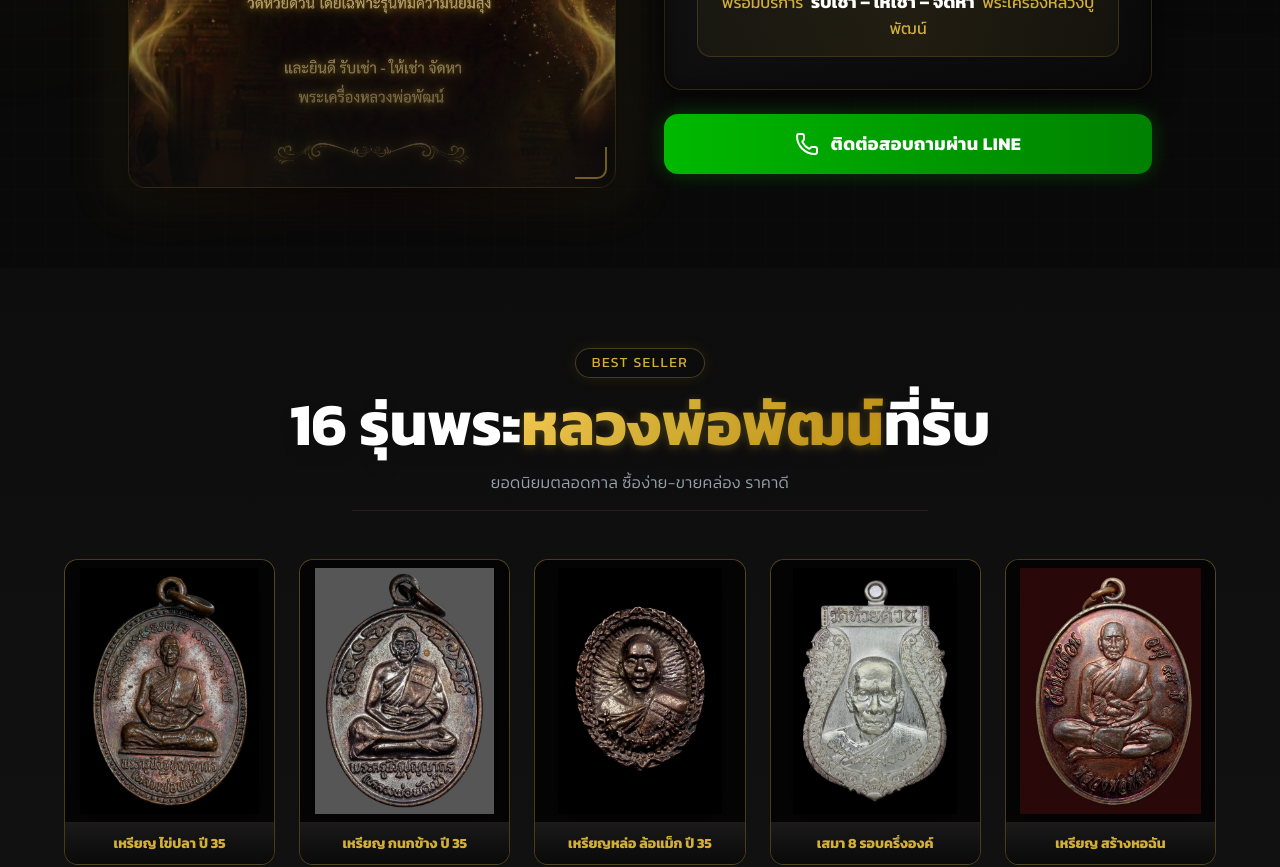
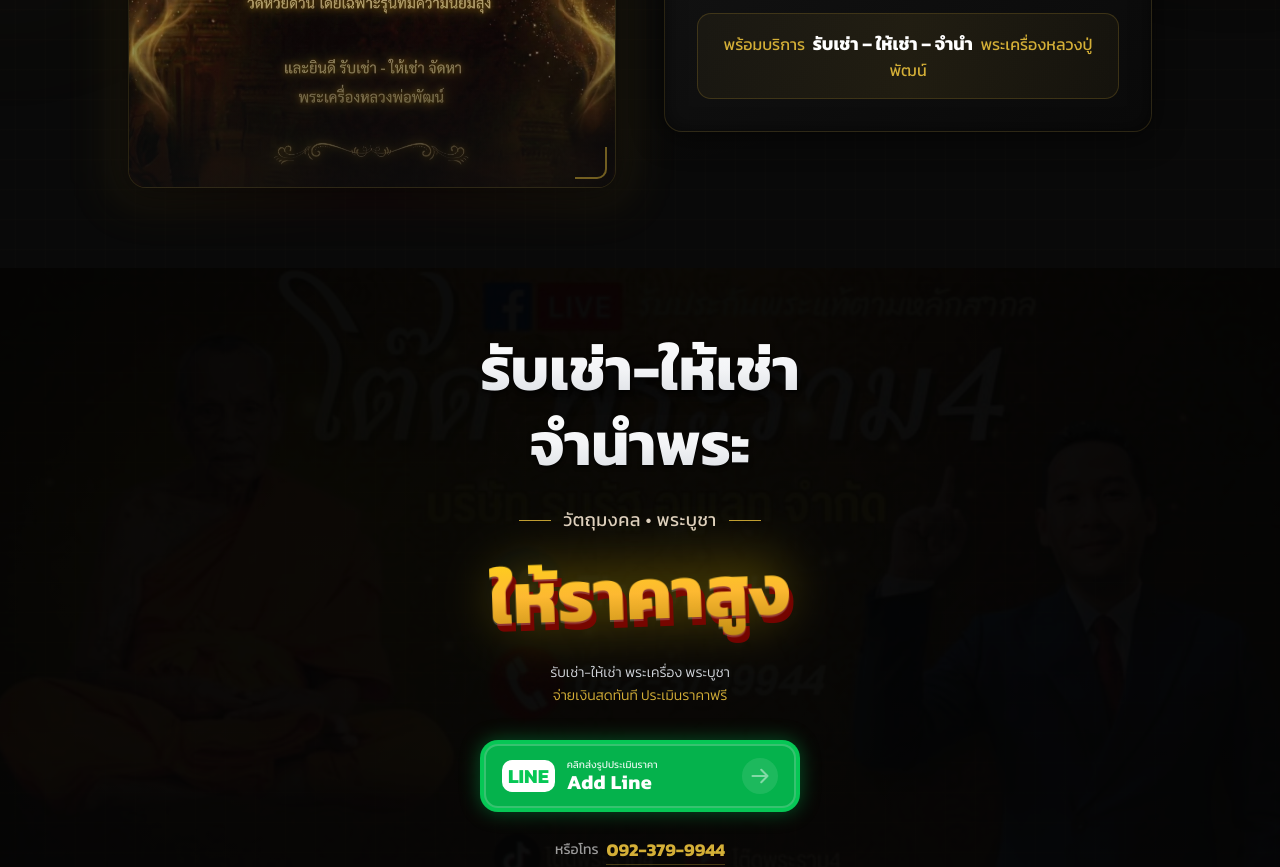
Before and after one commit to TiwKill/toderama4, a Next.js app: page / in a window 1280 px wide. Shown: the part 1560-2427 px from the top of the page. Built offline with nearby package versions, Linux system fonts and the light colour scheme.

Commit message:
feat: Update - FI-2984

```diff
--- a/src/app/page.tsx
+++ b/src/app/page.tsx
@@ -15,6 +15,7 @@ import {
     SocialSection,
     AmuletModal,
     PDFModal,
+    PawnCTASection,
 } from "@/components";
 
 export default function Home() {
@@ -33,6 +34,9 @@ export default function Home() {
 
                 {/* Welcome / Intro Section */}
                 <WelcomeSection />
+
+                {/* Pawn CTA Section - Mobile Focused */}
+                <PawnCTASection />
 
                 {/* 16 Buddha Amulet Gallery (with show more/less on mobile) */}
                 <AmuletGallery onAmuletClick={setSelectedAmulet} />
--- a/src/components/index.ts
+++ b/src/components/index.ts
@@ -12,6 +12,7 @@ export { default as LPPhatBiography } from './sections/LPPhatBiography';
 export { default as ServicesSection } from './sections/ServicesSection';
 export { default as YouTubeSection } from './sections/YouTubeSection';
 export { default as SocialSection } from './sections/SocialSection';
+export { default as PawnCTASection } from './sections/PawnCTASection';
 
 // Modal components
 export { default as AmuletModal } from './modals/AmuletModal';
--- /dev/null
+++ b/src/components/sections/PawnCTASection.tsx
@@ -0,0 +1,89 @@
+import Image from "next/image";
+import { contactInfo } from "@/data/amulets";
+
+export default function PawnCTASection() {
+    return (
+        <section className="w-full relative py-12 px-4 overflow-hidden bg-gradient-to-b from-[#0D0D0D] to-[#1A1A1A]">
+            {/* Background Image with Darkening */}
+            <div className="absolute inset-0 z-0">
+                <Image
+                    src="/banner.jpg"
+                    alt="Background"
+                    fill
+                    className="object-cover opacity-20"
+                />
+                <div className="absolute inset-0 bg-black/80" />
+                <div className="absolute inset-0 sacred-pattern opacity-10" />
+            </div>
+
+            <div className="relative z-10 flex flex-col items-center text-center">
+
+                {/* Headline 1: รับเช่าพระ (3D Effect) */}
+                <h2 className="relative text-5xl md:text-6xl font-black leading-tight mb-2 mt-4">
+                    <span className="absolute inset-0 text-black/50 blur-sm transform translate-y-2 translate-x-1" aria-hidden="true">รับเช่าพระ</span>
+                    <span className="relative bg-clip-text text-transparent bg-gradient-to-b from-white via-gray-100 to-gray-300 drop-shadow-[0_2px_2px_rgba(0,0,0,0.8)] filter">
+                        รับเช่า-ให้เช่า <br /> จำนำพระ
+                    </span>
+                </h2>
+
+                {/* Sub Headline */}
+                <div className="flex items-center gap-3 my-4 opacity-90">
+                    <div className="h-px w-8 bg-[#D4AF37]" />
+                    <p className="text-[#F5E6D3] text-lg font-medium tracking-wide">วัตถุมงคล • พระบูชา</p>
+                    <div className="h-px w-8 bg-[#D4AF37]" />
+                </div>
+
+                {/* Headline 2: ให้ราคาสูง (Gold/Fire Effect) */}
+                <h2 className="relative text-6xl md:text-7xl font-black transform -rotate-2 mt-2 mb-8">
+                        {/* Text Shadow Layer */}
+                    <span className="absolute inset-0 text-[#8B0000] transform translate-y-2 translate-x-1 opacity-80" aria-hidden="true">ให้ราคาสูง</span>
+                    {/* Main Text Layer */}
+                    <span className="relative bg-clip-text text-transparent bg-gradient-to-b from-[#FFD700] via-[#FDB931] to-[#B8860B] drop-shadow-[0_2px_0_rgba(255,255,255,0.2)]">
+                        ให้ราคาสูง
+                    </span>
+                    {/* Glow */}
+                    <div className="absolute inset-0 bg-[#FFD700]/20 blur-xl -z-10 rounded-full" />
+                </h2>
+
+                {/* Description */}
+                <p className="text-gray-300 text-sm font-light mb-8 max-w-[90%] leading-relaxed">
+                    รับเช่า-ให้เช่า พระเครื่อง พระบูชา <br/>
+                    <span className="text-[#D4AF37]">จ่ายเงินสดทันที ประเมินราคาฟรี</span>
+                </p>
+
+                {/* Call to Action - LINE Button */}
+                <a href={contactInfo.lineUrl} target="_blank" rel="noopener noreferrer" className="w-full max-w-[320px] group mb-6">
+                    <div className="relative bg-[#06C755] hover:bg-[#05b64d] text-white p-1 rounded-2xl shadow-[0_0_20px_rgba(6,199,85,0.4)] transition-all transform hover:scale-105">
+                        <div className="bg-black/10 border-2 border-white/20 rounded-xl px-4 py-3 flex items-center justify-between">
+                            <div className="flex items-center gap-3">
+                                <div className="bg-white p-1.5 rounded-lg">
+                                    <div className="text-[#06C755] font-black text-xl leading-none">LINE</div>
+                                </div>
+                                <div className="flex flex-col items-start">
+                                    <span className="text-[10px] text-white/90 leading-none mb-0.5">คลิกส่งรูปประเมินราคา</span>
+                                    <span className="text-xl font-bold font-mono tracking-wide leading-none">Add Line</span>
+                                </div>
+                            </div>
+                            <div className="bg-white/20 p-2 rounded-full animate-pulse">
+                                <svg xmlns="http://www.w3.org/2000/svg" fill="none" viewBox="0 0 24 24" strokeWidth={2.5} stroke="currentColor" className="w-5 h-5">
+                                    <path strokeLinecap="round" strokeLinejoin="round" d="M13.5 4.5L21 12m0 0l-7.5 7.5M21 12H3" />
+                                </svg>
+                            </div>
+                        </div>
+                    </div>
+                </a>
+
+                {/* Phone Number - Compact */}
+                <div className="flex items-center gap-2 text-white/60 text-sm">
+                    <span>หรือโทร</span>
+                    <a href={`tel:${contactInfo.phone}`} className="text-[#D4AF37] font-mono font-bold text-lg border-b border-[#D4AF37]/30 hover:text-white transition-colors">
+                        {contactInfo.phone}
+                    </a>
+                </div>
+            </div>
+
+            {/* Bottom Border */}
+            <div className="absolute bottom-0 left-0 w-full h-px bg-gradient-to-r from-transparent via-[#D4AF37]/50 to-transparent" />
+        </section>
+    );
+}
--- a/src/components/sections/WelcomeSection.tsx
+++ b/src/components/sections/WelcomeSection.tsx
@@ -80,22 +80,10 @@ export default function WelcomeSection() {
                             <div className="bg-[#D4AF37]/5 rounded-xl p-4 border border-[#D4AF37]/20 text-center relative overflow-hidden">
                                 <div className="absolute inset-0 bg-gradient-to-r from-transparent via-[#D4AF37]/5 to-transparent animate-shimmer" />
                                 <p className="text-[#D4AF37] text-sm md:text-base font-medium relative z-10">
-                                    พร้อมบริการ <strong className="text-white text-lg mx-1">รับเช่า – ให้เช่า – จัดหา</strong> พระเครื่องหลวงปู่พัฒน์
+                                    พร้อมบริการ <strong className="text-white text-lg mx-1">รับเช่า – ให้เช่า – จำนำ</strong> พระเครื่องหลวงปู่พัฒน์
                                 </p>
                             </div>
                         </div>
-
-                        {/* Contact CTA */}
-                        <a
-                            href={contactInfo.lineUrl}
-                            target="_blank"
-                            rel="noopener noreferrer"
-                            className="group relative flex items-center justify-center gap-3 w-full px-6 md:px-8 py-4 bg-gradient-to-r from-[#00B900] to-[#008000] text-white font-bold rounded-xl shadow-[0_0_20px_rgba(0,185,0,0.3)] hover:shadow-[0_0_30px_rgba(0,185,0,0.5)] transition-all transform hover:-translate-y-1 overflow-hidden"
-                        >
-                            <div className="absolute inset-0 bg-gradient-to-r from-transparent via-white/20 to-transparent -translate-x-full group-hover:animate-shimmer" />
-                            <Phone className="w-6 h-6 animate-bounce-slow" />
-                            <span className="tracking-wide text-lg">ติดต่อสอบถามผ่าน LINE</span>
-                        </a>
                     </div>
                 </div>
             </div>
```
